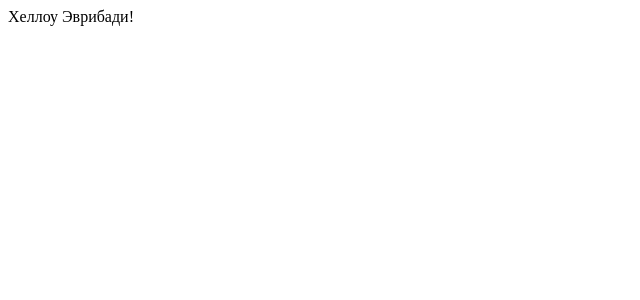
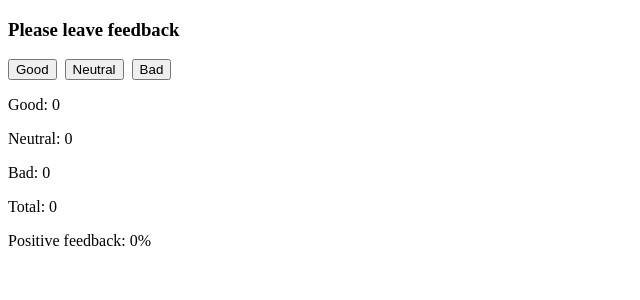
Before and after one commit to szelinsky/goit-react-hw, a React (Create React App) app: page / in a window 1280 px wide. Shown: the top 300 px of the page, without its empty margins (0-640 px from the left). Built offline with nearby package versions, Linux system fonts and the light colour scheme.

Commit message:
Finished task02

```diff
--- a/src/components/App.js
+++ b/src/components/App.js
@@ -1,11 +1,10 @@
-import React from 'react';
+import React from 'react'
+import Statistics from './statistics/Statistics'
 
-const App = () => {
-	return (
-		<>
-			Хеллоу Эврибади!
-		</>
-	);
-};
+const App = () => (
+	<>
+		<Statistics />
+	</>
+);
 
 export default App;
--- /dev/null
+++ b/src/components/statistics/Statistics.js
@@ -0,0 +1,63 @@
+import React, { Component } from 'react';
+import './Statistics.module.css';
+
+const INITIAL_STATE = {
+  good: 0,
+  neutral: 0,
+  bad: 0
+};
+
+let totalFeedback = 0;
+
+class Statistics extends Component {
+  state = { ...INITIAL_STATE };
+
+  handleChange = event => {
+    //console.dir(event.target);
+
+    const name = event.target.name;
+    this.setState(prevState => ({ [name]: prevState[name] + 1 }));
+    // event.persist(); //Второй способ
+    // this.setState((prevState)=>({[event.target.name]: prevState[event.target.name] + 1}));
+	};
+
+	countTotalFeedback = () => {
+		const { good, neutral, bad } = this.state;
+		totalFeedback = good + neutral + bad;
+		return totalFeedback;
+	}
+
+	countPositiveFeedbackPercentage = () => {
+		const { good } = this.state;
+		return Math.round((good * 100) / totalFeedback);
+	}
+
+
+
+
+  render() {
+    return (
+      <>
+        <h3>Please leave feedback</h3>
+        <button type="button" name="good" onClick={this.handleChange}>
+          Good
+        </button>
+        <button type="button" name="neutral" onClick={this.handleChange}>
+          Neutral
+        </button>
+        <button type="button" name="bad" onClick={this.handleChange}>
+          Bad
+        </button>
+        <p>Good: {this.state.good}</p>
+        <p>Neutral: {this.state.neutral}</p>
+        <p>Bad: {this.state.bad}</p>
+        <p>
+          Total: {this.countTotalFeedback()}
+        </p>
+        <p>Positive feedback: {this.countPositiveFeedbackPercentage() || 0}%</p>
+      </>
+    );
+  }
+}
+
+export default Statistics;
--- /dev/null
+++ b/src/components/statistics/Statistics.module.css
@@ -0,0 +1,3 @@
+button {
+	margin-right: 8px;
+}
```
